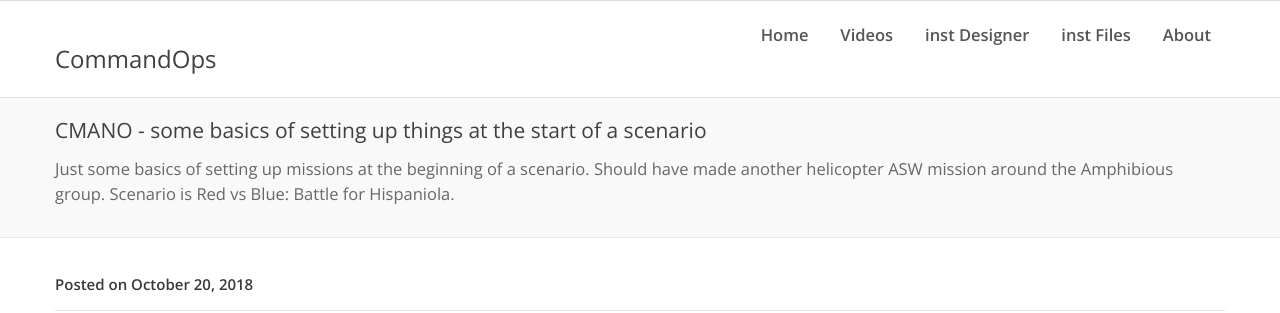
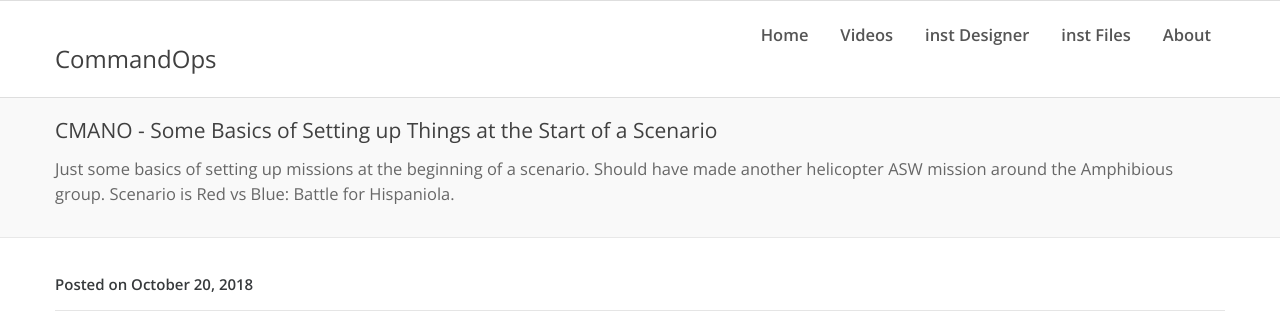
Before and after one commit to commandops/commandops.github.io, a Jekyll site: the page built from _videos/cmano-some-basics.md, in a window 1280 px wide and 900 px high. Shown: the top 313 px of the window. Built offline with Jekyll 4.4.1, drawn with Linux system fonts in a browser that asks for light colours; comment, search, counter and statistics services are not loaded.

```diff
--- a/_videos/cmano-some-basics.md
+++ b/_videos/cmano-some-basics.md
@@ -1,6 +1,6 @@
 ---
 layout: videos
-title: CMANO - some basics of setting up things at the start of a scenario
+title: CMANO - Some Basics of Setting up Things at the Start of a Scenario
 description: "Just some basics of setting up missions at the beginning of a scenario. Should have made another helicopter ASW mission around the Amphibious group. Scenario is Red vs Blue: Battle for Hispaniola."
 sortnum: 1
 posted-on: October 20, 2018
```
